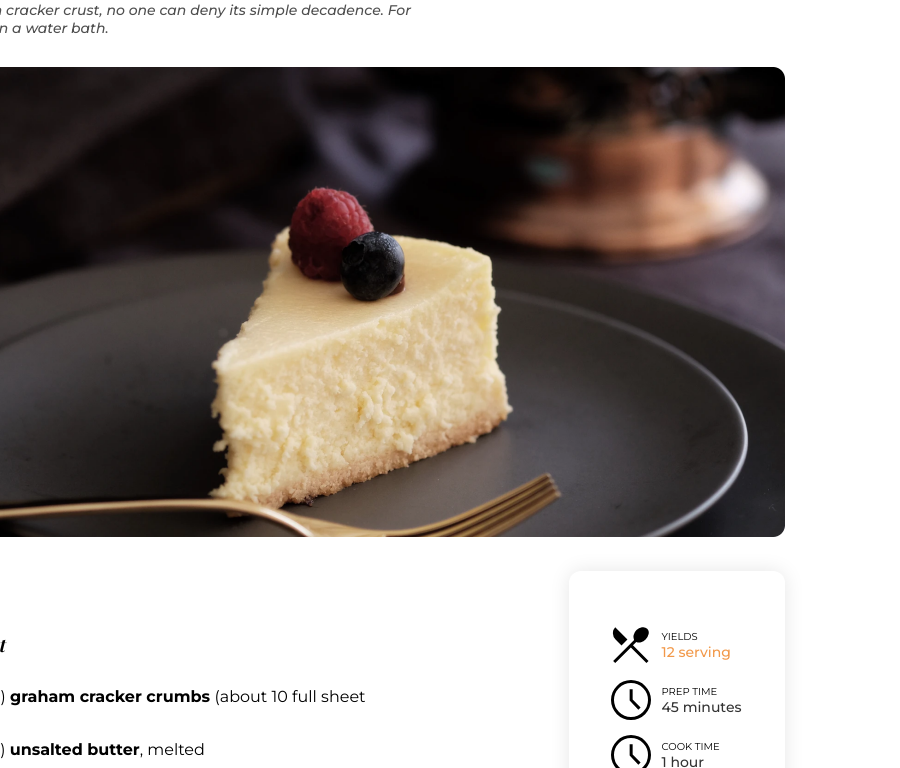
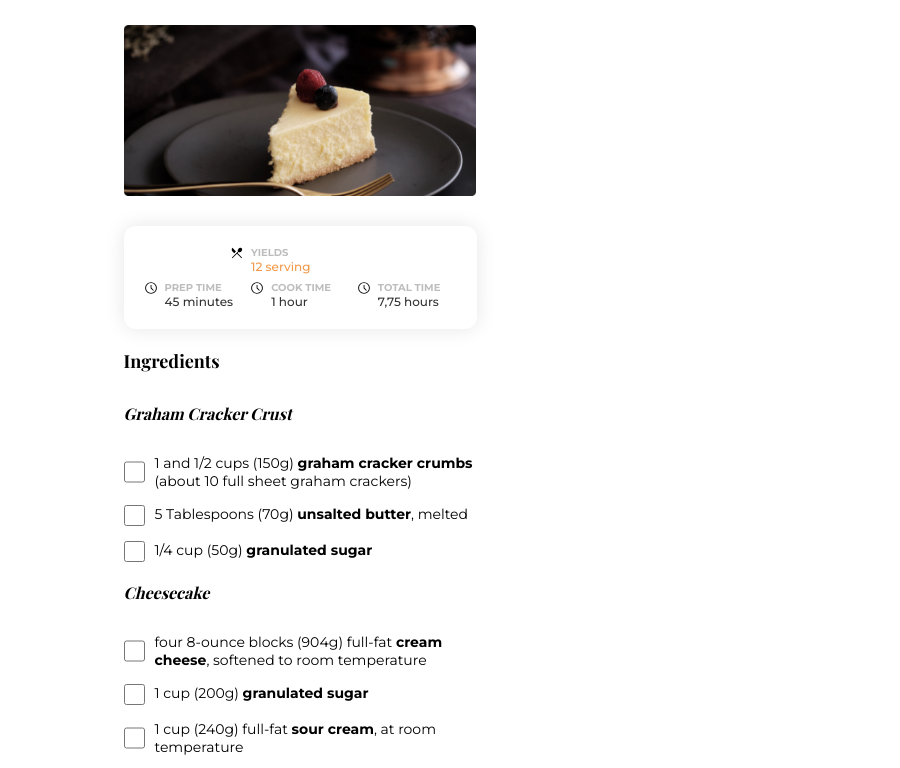
Before and after one commit to Sanavi01/recipe-blog, a plain HTML site: page index.html in a window 600 px wide. Shown: the part 132-900 px from the top of the page, 900 px wide, since content can reach past the window. Drawn offline with nearby package versions, Linux system fonts and the light colour scheme; a web font is replaced by a local one.

Commit message:
Add responsive design for tablets

```diff
--- a/style.css
+++ b/style.css
@@ -12,12 +12,20 @@ html{
 }
 
 body{
+    display: flex;
+    flex-direction: column;
+    justify-content: center;
+    align-items: center;
     width: 1440px;
-    padding: 52px clamp(11px, 30%, 238px);
+    padding: 52px clamp(11px, 5%, 238px);
     background-color: #ffffff;
 }
 
 /* --- HEADER --- */
+
+header{
+    max-width: 969px;
+}
 
 header h1{
     font-family: 'Playfair Display', serif ;
@@ -48,7 +56,7 @@ header p {
 
 .image-dessert{
     margin-bottom: 30px;
-    width: 969px;
+    max-width: 969px;
 }
 
 .image-dessert img{
@@ -58,6 +66,7 @@ header p {
 /* --- MAIN ---*/
 
 main{
+    max-width: 969px;
     position: relative;
 }
 
@@ -112,8 +121,8 @@ main{
 .info-title{
     font-family: 'Montserrat', sans-serif;
     font-size: 10px;
-    font-weight: 700
-    color #BDBDBD;
+    font-weight: 700;
+    color: #BDBDBD;
 }
 
 .info-description{
@@ -185,10 +194,13 @@ main{
     font-size: 16px;
 }
 
-@media (max-width: 450px){
+/* --- MEDIA FOR MOBILE --- */
+
+@media (max-width: 600px){
     body{
         padding: 10px 11px;
         width: 375px;
+        align-items: normal;
     }
 
     header h1{
@@ -271,3 +283,47 @@ main{
         width: auto;
     }
 }
+
+/* --- MEDIA FOR TABLETS --- */
+
+@media (min-width: 600px) and (max-width: 870px){
+
+    main{
+        position: static;
+    }
+    .info-baking{
+        position: static;
+        width: 100%;
+        height: auto;
+    }
+
+    .info-baking-box{
+        display: flex;
+        flex-direction: column;
+        padding: 20px;
+    }
+
+    .info-division{
+        align-self: center;
+    }
+
+    .info-division-mobile{
+        display: flex;
+        flex-direction: row;
+        justify-content: space-around;
+        width: 100%;
+    }
+
+    .info-division img{
+        width: 14px;
+        height: 14px;
+    }
+
+    .info-title{
+        font-size: 10px;
+    }
+
+    .info-description{
+        font-size: 12px;
+    }
+}
```
